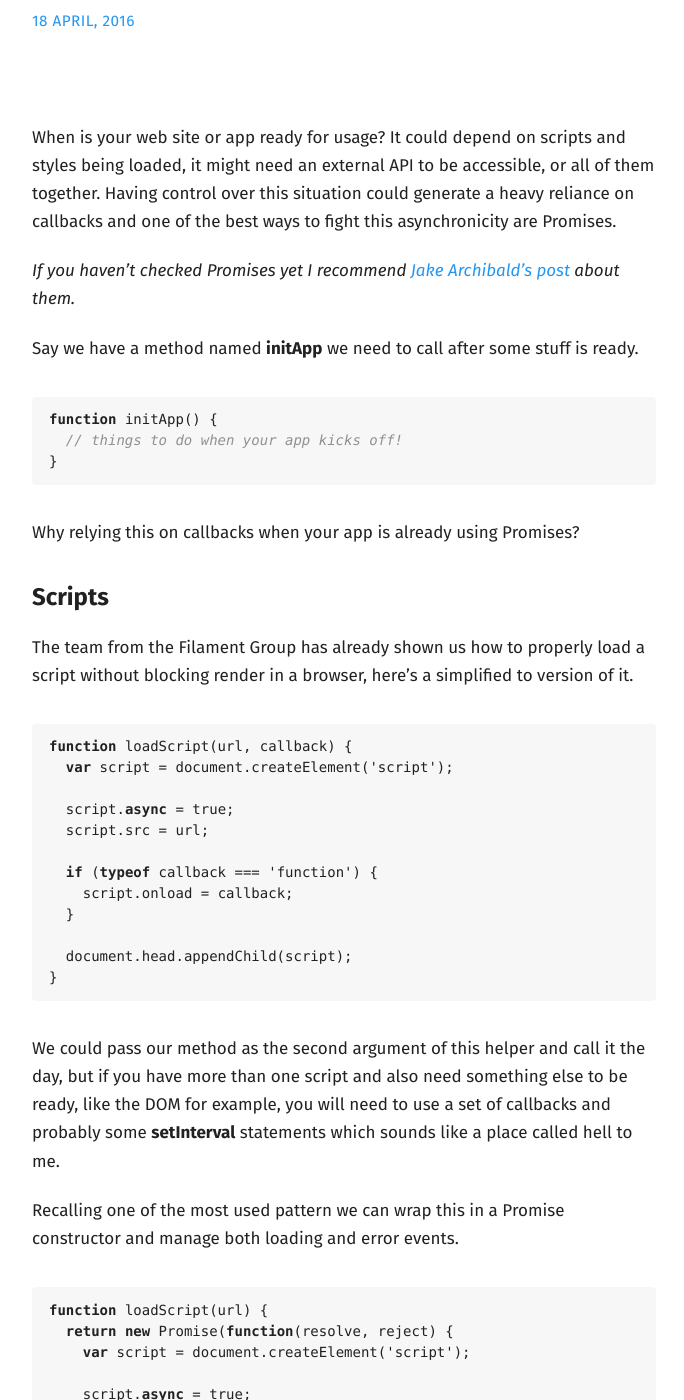
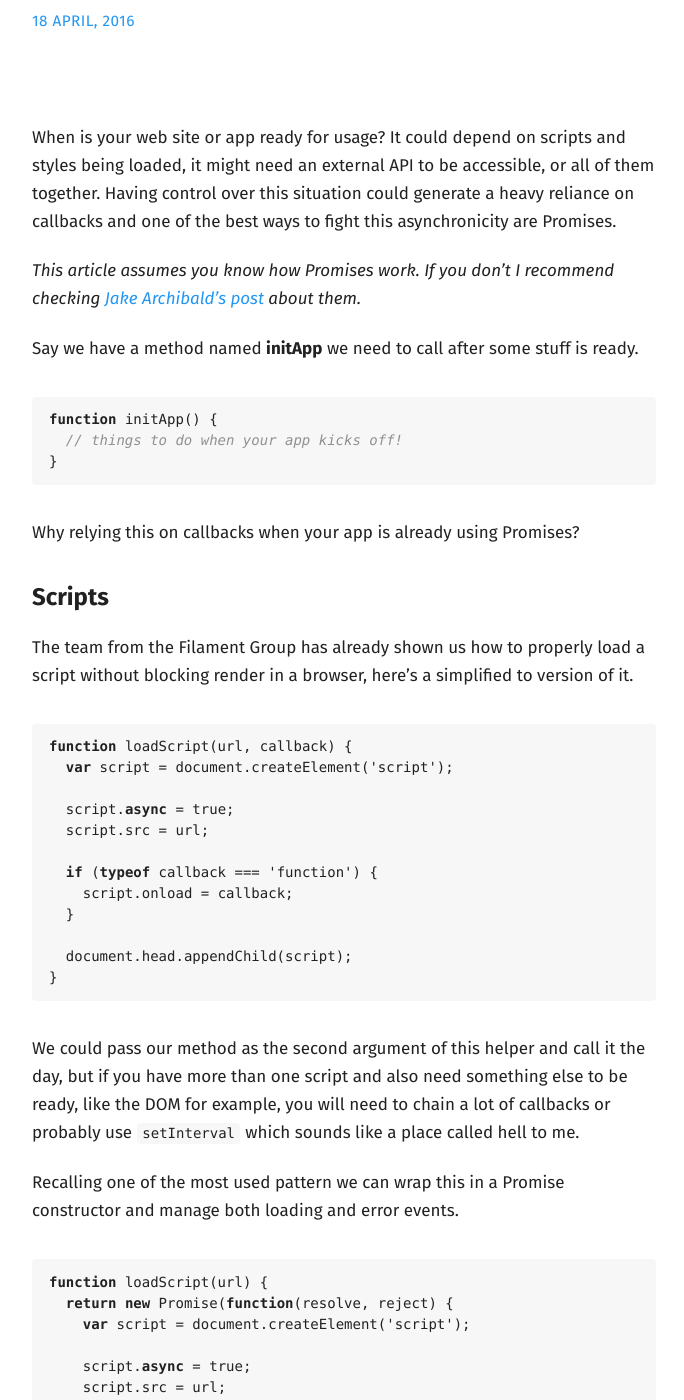
Before and after one commit to jeremenichelli/jeremenichelli.github.io, a Jekyll site: the page built from _posts/2016-04-18-patterns-for-a-promise-based-initialization.md, in a window 1280 px wide and 1400 px high, scrolled down 235 px. Shown: the whole window, without its empty margins (296-980 px from the left). Built offline with Jekyll 4.4.1, drawn with Linux system fonts in a browser that asks for light colours.

Commit message:
Corrections on promises post

````diff
--- a/_posts/2016-04-18-patterns-for-a-promise-based-initialization.md
+++ b/_posts/2016-04-18-patterns-for-a-promise-based-initialization.md
@@ -3,7 +3,7 @@ title: Patterns for a Promises based&nbsp;initialization
 resume: When is your web site or app ready for usage? It could depend on scripts and styles being loaded, it might need an external API to be accessible, or all of them together. Having control over this situation could generate a heavy reliance on callbacks and one of the best ways to fight this asynchronicity are Promises.
 ---
 
-*If you haven't checked Promises yet I recommend [Jake Archibald's post][1] about them.*
+*This article assumes you know how Promises work. If you don't I recommend checking [Jake Archibald's post][1] about them.*
 
 Say we have a method named **initApp** we need to call after some stuff is ready.
 
@@ -35,7 +35,7 @@ function loadScript(url, callback) {
 }
 ```
 
-We could pass our method as the second argument of this helper and call it the day, but if you have more than one script and also need something else to be ready, like the DOM for example, you will need to use a set of callbacks and probably some **setInterval** statements which sounds like a place called hell to me.
+We could pass our method as the second argument of this helper and call it the day, but if you have more than one script and also need something else to be ready, like the DOM for example, you will need to chain a lot of callbacks or probably use `setInterval` which sounds like a place called hell to me.
 
 Recalling one of the most used pattern we can wrap this in a Promise constructor and manage both loading and error events.
 
@@ -102,7 +102,7 @@ function loadStyles(url) {
 }
 ```
 
-The same **Promise.all** pattern can be used for different resources.
+The same `Promise.all` pattern can be used for different resources.
 
 ```js
 // create a Promise for each resource
````
